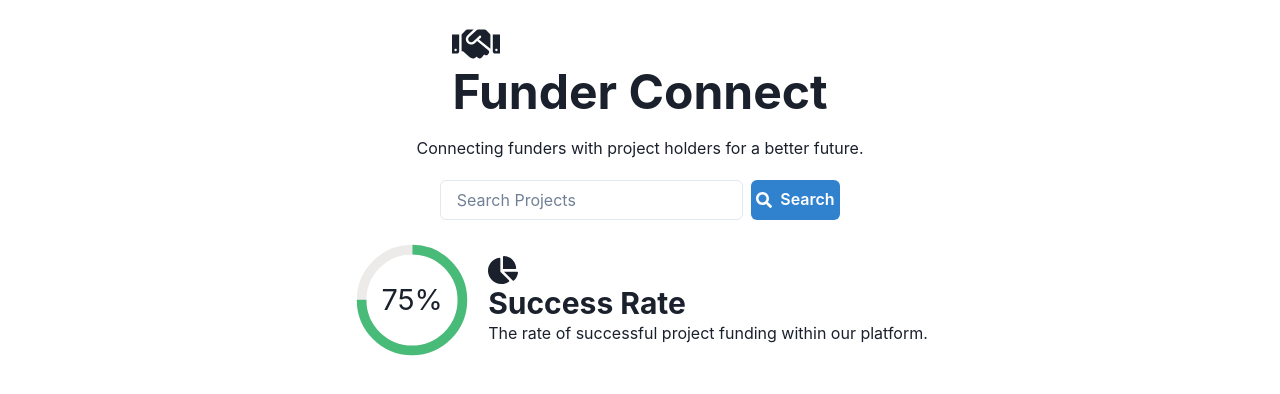
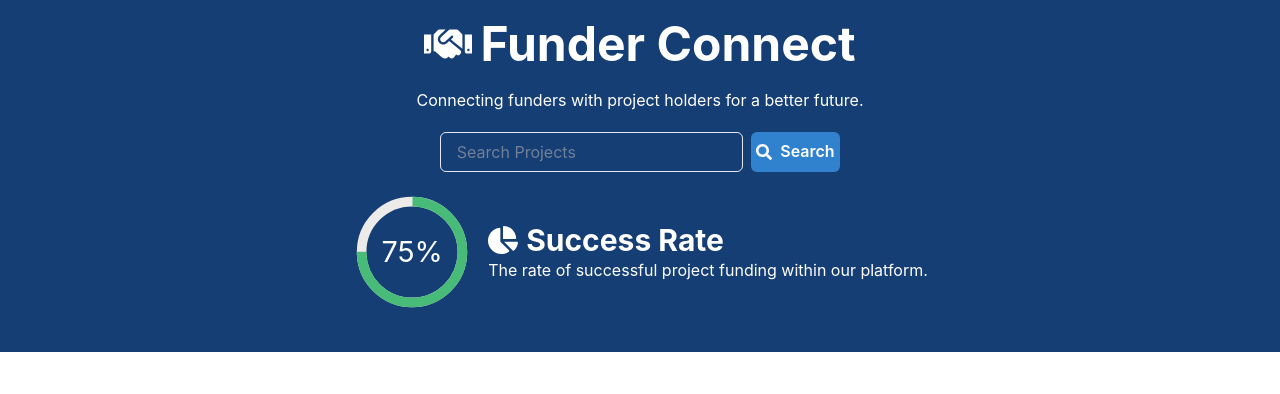
Before and after one commit to GPT-Engineer-App/fund-connect-chart, a React (Vite) app: page / in a window 1280 px wide. Shown: the top 394 px of the page. Built offline with nearby package versions, Linux system fonts and the light colour scheme.

Commit message:
Updated the background color of the main container to a dark blue and set the text color to white for better contrast. Added icons next to the heading texts to enhance the visual appeal of the application.
design the app with more charcaters and a proper background

```diff
--- a/src/pages/Index.jsx
+++ b/src/pages/Index.jsx
@@ -1,7 +1,7 @@
 import React, { useState } from "react";
 import ContactDetails from "./ContactDetails";
 import { Box, Button, Container, Flex, Heading, Input, Stack, Text, useToast, VStack, CircularProgress, CircularProgressLabel, Image } from "@chakra-ui/react";
-import { FaSearch, FaHandshake, FaChartPie } from "react-icons/fa";
+import { FaSearch, FaHandshake, FaChartPie, FaLightbulb } from "react-icons/fa";
 
 const Index = () => {
   const toast = useToast();
@@ -36,10 +36,11 @@ const Index = () => {
   };
 
   return (
-    <Container maxW="container.xl" p={5}>
+    <Container maxW="container.xl" p={5} bg="brand.800" color="white">
       <VStack spacing={5}>
-        <Heading as="h1" size="2xl">
-          <FaHandshake /> Funder Connect
+        <Heading as="h1" size="2xl" display="flex" alignItems="center">
+          <FaHandshake />
+          <span style={{ marginLeft: "0.5rem" }}>Funder Connect</span>
         </Heading>
         <Text>Connecting funders with project holders for a better future.</Text>
         <Flex>
@@ -53,8 +54,9 @@ const Index = () => {
             <CircularProgressLabel>{successRate}%</CircularProgressLabel>
           </CircularProgress>
           <Box>
-            <Heading as="h3" size="lg">
-              <FaChartPie /> Success Rate
+            <Heading as="h3" size="lg" display="flex" alignItems="center">
+              <FaChartPie />
+              <span style={{ marginLeft: "0.5rem" }}>Success Rate</span>
             </Heading>
             <Text>The rate of successful project funding within our platform.</Text>
           </Box>
@@ -62,7 +64,10 @@ const Index = () => {
         <Box w="100%">
           {projects.map((project, index) => (
             <Box key={index} p={5} shadow="md" borderWidth="1px" my={2}>
-              <Heading fontSize="xl">{project.name}</Heading>
+              <Heading fontSize="xl" display="flex" alignItems="center">
+                <FaLightbulb />
+                <span style={{ marginLeft: "0.5rem" }}>{project.name}</span>
+              </Heading>
               <Text mt={4}>{project.description}</Text>
               <Button mt={4} colorScheme={project.funded ? "green" : "red"} variant="solid" isDisabled={project.funded} onClick={() => setSelectedProject(project)}>
                 {project.funded ? "Funded" : "Fund This Project"}
```
